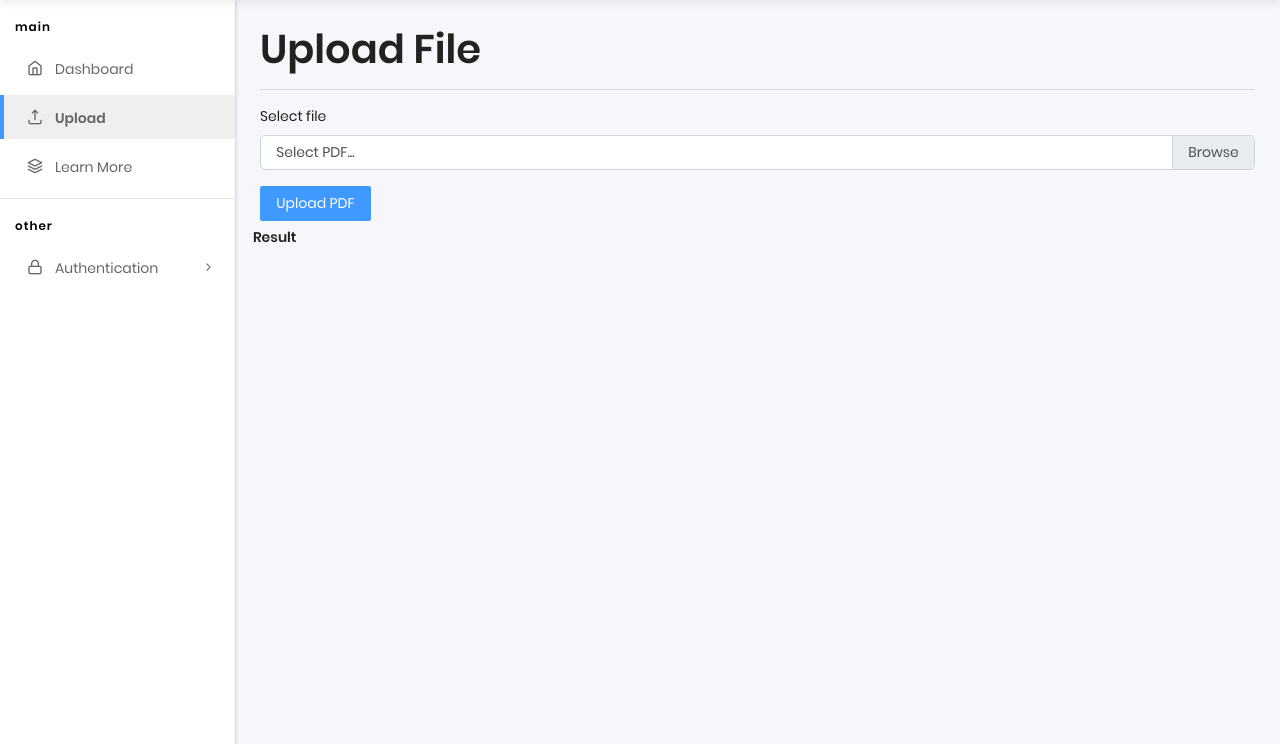
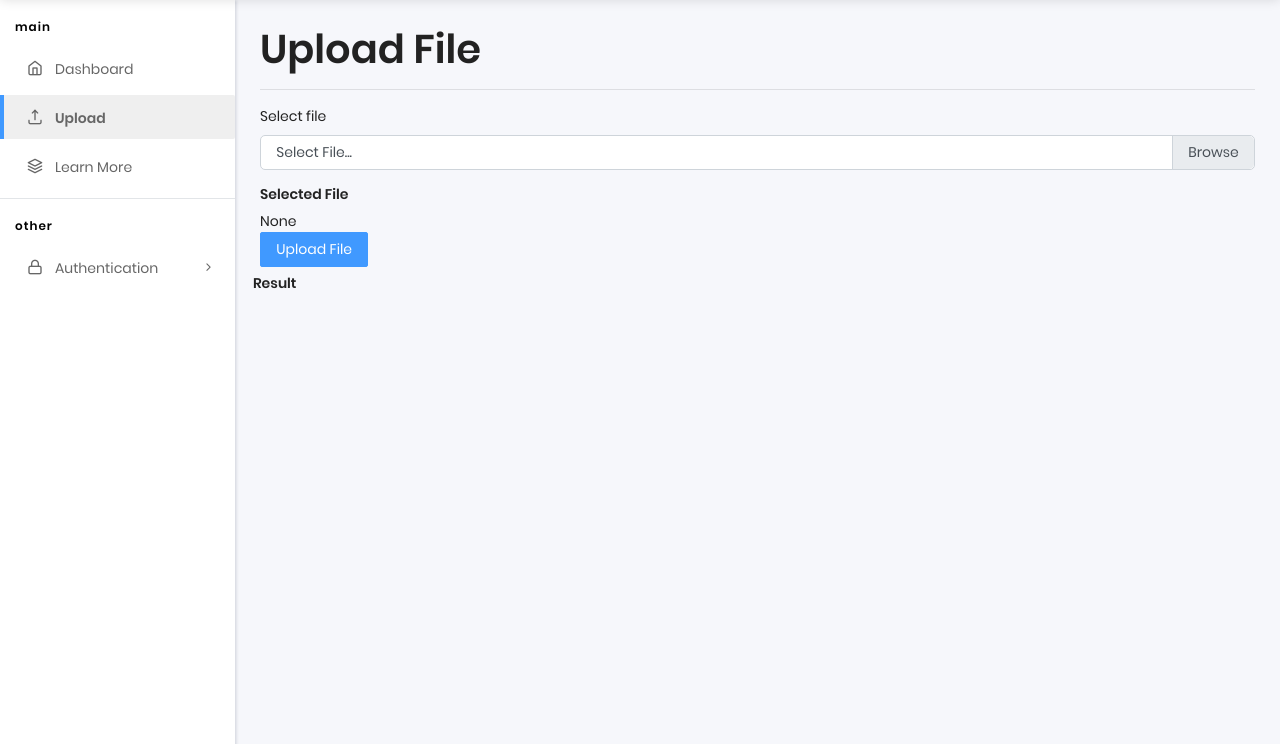
Before and after one commit to mihirKachroo/SmoothClaiminal, a Flask app: page /upload.html in a window 1280 px wide. Shown: the part 56-800 px from the top of the page. Run offline with Flask 2, Linux system fonts and the light colour scheme; some libraries are stand-ins or nearby versions.

Commit message:
display selected file

```diff
--- a/Frontend/app/home/routes.py
+++ b/Frontend/app/home/routes.py
@@ -44,7 +44,7 @@ def upload():
     message = ''
     if request.method == "POST":
         if request.files:
-            pdfFile = request.files["pdf"]
+            pdfFile = request.files["getFile"]
             pdfFile.save(os.path.join("./app/base/static/files", pdfFile.filename))
             print(os.path.join("./app/base/static/files", pdfFile.filename))
             message = textract.process("./app/base/static/files/" + pdfFile.filename, encoding='utf-8')
--- a/Frontend/app/home/templates/upload.html
+++ b/Frontend/app/home/templates/upload.html
@@ -1,9 +1,6 @@
 {% extends "layouts/base.html" %}
 
-{% block title %} Dashboard {% endblock %}
-
-<!-- Specific CSS goes HERE -->
-{% block stylesheets %}{% endblock stylesheets %}
+{% block title %} Upload {% endblock %}
 
 {% block content %}
 
@@ -18,13 +15,13 @@
           <div class="form-group">
             <label>Select file</label>
             <div class="custom-file">
-              <input type="file" class="custom-file-input" name="pdf" id="pdf">
-              <label class="custom-file-label" for="pdf">Select PDF...</label>
+              <input type="file" class="custom-file-input" name="getFile" id="getFile" onchange="updateFilename()">
+              <label class="custom-file-label" for="getFile">Select File...</label>
             </div>
           </div>
-          <!-- <h6>Selected File</h6>
-          <div id="fileList">None</div> -->
-          <button type="submit" class="btn btn-primary">Upload PDF</button>
+          <h6>Selected File</h6>
+          <div id="selectedFile">None</div>
+          <button type="submit" class="btn btn-primary">Upload File</button>
         </form>
       </div>
     </div>
@@ -40,14 +37,18 @@
 </div>
 <!-- [ Main Content ] end -->
 
+<script>
+  updateFilename = function () {
+    var input = document.getElementById('getFile');
+    var output = document.getElementById('selectedFile');
+    output.innerHTML = '<p>' + input.files.item(0).name + '</p>';
+    console.log("haha")
+  }
+</script>
+
 {% endblock content %}
 
 <!-- Specific Page JS goes HERE  -->
 {% block javascripts %}
 
-<!-- Apex Chart -->
-<script src="/static/assets/js/plugins/apexcharts.min.js"></script>
-<!-- custom-chart js -->
-<script src="/static/assets/js/pages/dashboard-main.js"></script>
-
 {% endblock javascripts %}
```
Lines whose indentation alone changed are shown as unchanged.
